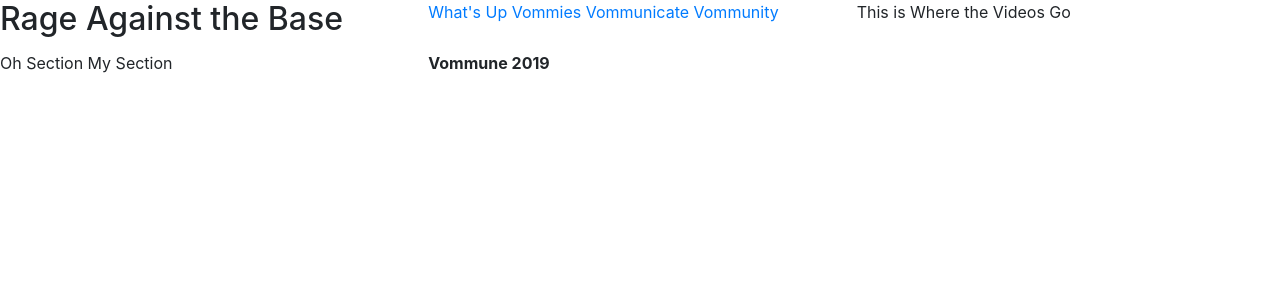
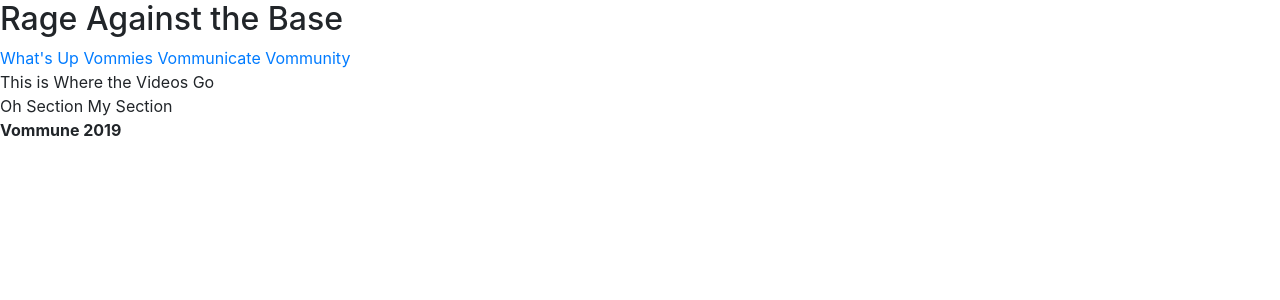
Before and after one commit to Joshtg1104/Project4-Django-VideoApp, a Django app: page /base/ in a window 1280 px wide. Shown: the top 300 px of the page. Run offline with Django 3.2, Linux system fonts and the light colour scheme; some libraries are stand-ins or nearby versions.

Commit message:
CSS Time

```diff
--- a/Project4Proj/Project4App/static/Project4App/css/base.css
+++ b/Project4Proj/Project4App/static/Project4App/css/base.css
@@ -1,13 +1,10 @@
 /*Establishes grid setup*/
 .arrange {
-    display: grid;
-    grid-template-columns: 1fr 1fr 1fr;
-    /*grid-template-rows: repeat(4, 1fr);*/
-    grid-gap: 5px;
+
 }
 /*Puts all page links on the same line*/
 .lineup {
-    display: inline-block;
+
 }
 
 /*Assigns header to an area in the grid, changes text color, text alignment, and background color*/
```
